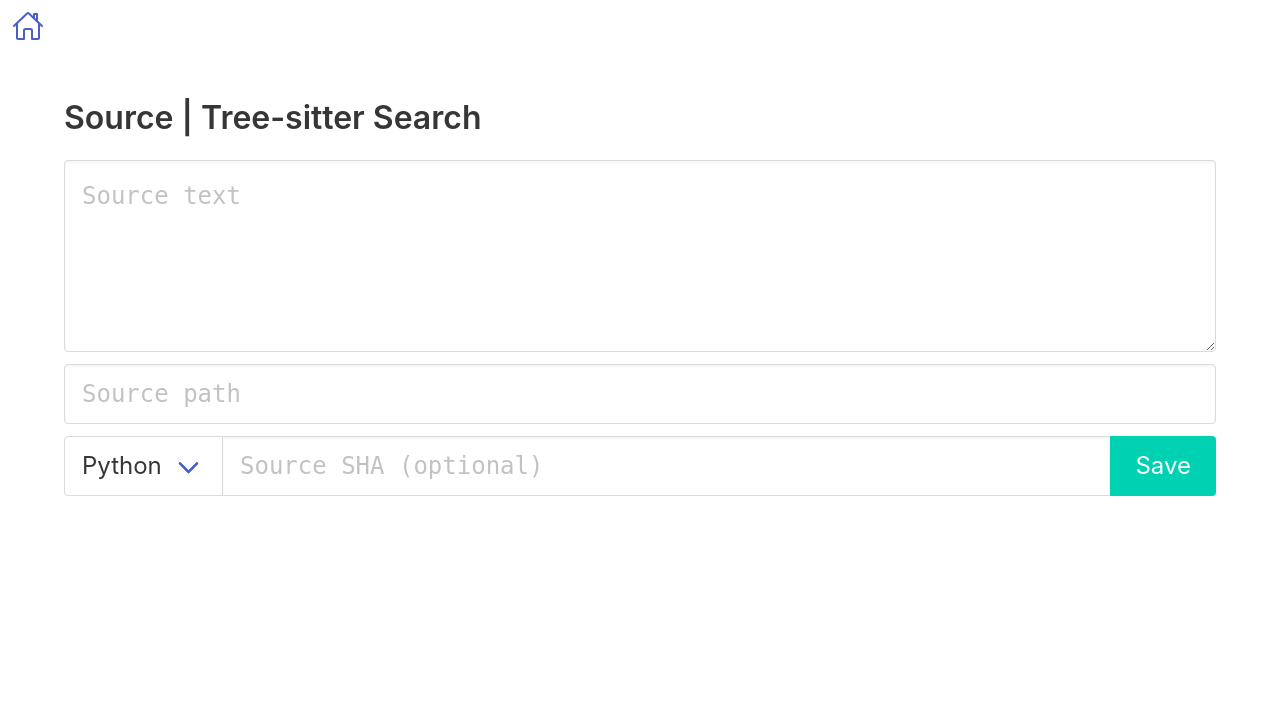
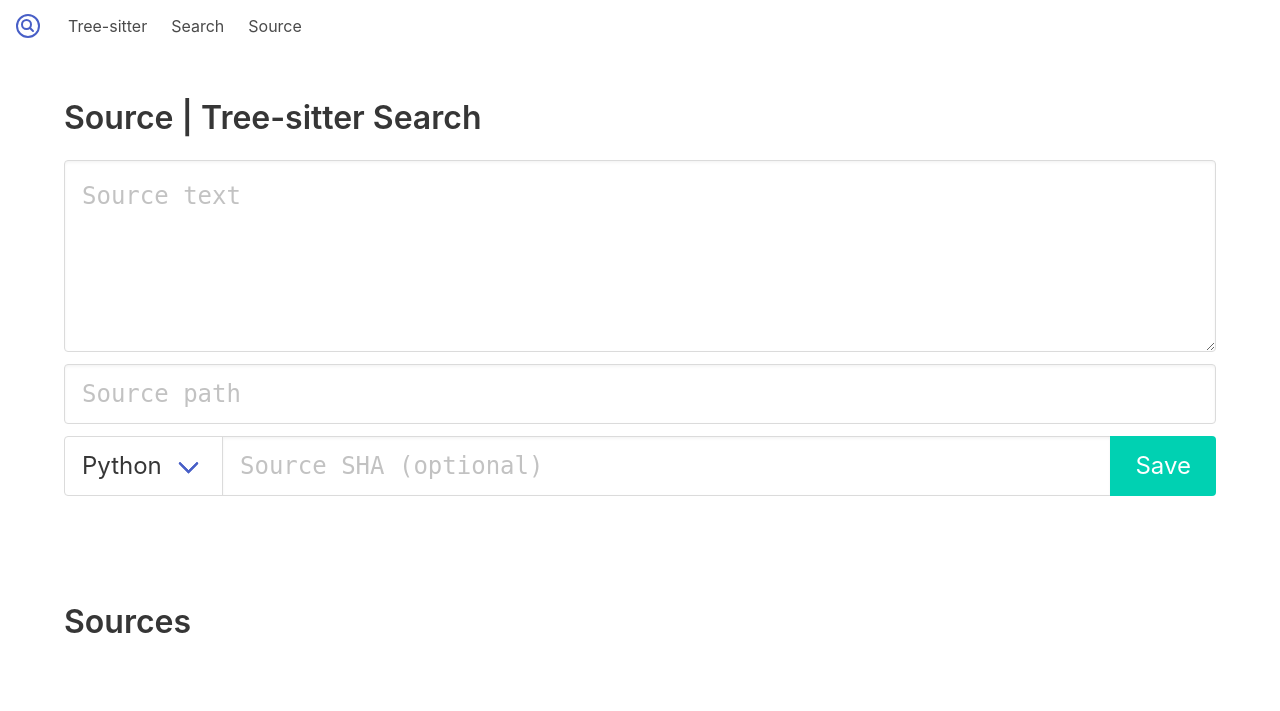
Before and after one commit to grantjenks/syntaxforest, a Django app: page /source/ in a window 1280 px wide. Shown: the top 711 px of the page. Run offline with Django 3.2, Linux system fonts and the light colour scheme; data that the repository does not hold is empty.

Commit message:
Use base template and highlight source

```diff
--- a/setup.py
+++ b/setup.py
@@ -22,6 +22,7 @@
     install_requires=[
         'Django==3.2.*',
         'modelqueue',
+        'pygments',
         'tree-sitter-languages',
     ],
     project_urls={
--- /dev/null
+++ b/tree_sitter_server/templates/tree_sitter_server/base.html
@@ -0,0 +1,22 @@
+<!DOCTYPE html>
+<html>
+  <head>
+    <meta charset="utf-8">
+    <meta name="viewport" content="width=device-width, initial-scale=1">
+    <title>{% block title %}Tree-sitter Search{% endblock %}</title>
+    <link rel="stylesheet" href="https://cdn.jsdelivr.net/npm/bulma@0.9.4/css/bulma.min.css">
+  </head>
+  <body>
+    <nav class="navbar" role="navigation" aria-label="main navigation">
+      <div class="navbar-brand">
+        <a class="navbar-item" href="{% url 'index' %}">
+          <svg width="2em" height="2em" xmlns="http://www.w3.org/2000/svg" viewBox="0 0 512 512"><title>Search Circle</title><path d="M256 80a176 176 0 10176 176A176 176 0 00256 80z" fill="none" stroke="currentColor" stroke-miterlimit="10" stroke-width="32"/><path d="M232 160a72 72 0 1072 72 72 72 0 00-72-72z" fill="none" stroke="currentColor" stroke-miterlimit="10" stroke-width="32"/><path fill="none" stroke="currentColor" stroke-linecap="round" stroke-miterlimit="10" stroke-width="32" d="M283.64 283.64L336 336"/></svg>
+        </a>
+        <a class="navbar-item" href="{% url 'index' %}">Tree-sitter</a>
+        <a class="navbar-item" href="{% url 'index' %}">Search</a>
+        <a class="navbar-item" href="{% url 'source' %}">Source</a>
+      </div>
+    </nav>
+    {% block content %}{% endblock %}
+  </body>
+</html>
--- a/tree_sitter_server/templates/tree_sitter_server/source.html
+++ b/tree_sitter_server/templates/tree_sitter_server/source.html
@@ -1,22 +1,11 @@
-<!DOCTYPE html>
-<html>
-  <head>
-    <meta charset="utf-8">
-    <meta name="viewport" content="width=device-width, initial-scale=1">
-    <title>{{ source.path }} | Tree-sitter Search</title>
-    <link rel="stylesheet" href="https://cdn.jsdelivr.net/npm/bulma@0.9.4/css/bulma.min.css">
-  </head>
-  <body>
-    <nav class="navbar" role="navigation" aria-label="main navigation">
-      <div class="navbar-brand">
-        <a class="navbar-item" href="{% url 'index' %}">
-          <svg width="2em" height="2em" xmlns="http://www.w3.org/2000/svg" viewBox="0 0 512 512"><title>Tree-sitter Search</title><path d="M80 212v236a16 16 0 0016 16h96V328a24 24 0 0124-24h80a24 24 0 0124 24v136h96a16 16 0 0016-16V212" fill="none" stroke="currentColor" stroke-linecap="round" stroke-linejoin="round" stroke-width="32"/><path d="M480 256L266.89 52c-5-5.28-16.69-5.34-21.78 0L32 256M400 179V64h-48v69" fill="none" stroke="currentColor" stroke-linecap="round" stroke-linejoin="round" stroke-width="32"/></svg>
-        </a>
-      </div>
-    </nav>
+{% extends 'tree_sitter_server/base.html' %}
+
+{% block title %}{% if source %}{{ source.path }}{% else %}Source{% endif %} | Tree-sitter Search{% endblock %}
+
+{% block content %}
+  {% if form %}
     <section class="section">
       <div class="container">
-        {% if form %}
         <h1 class="title">
           Source | Tree-sitter Search
         </h1>
@@ -49,12 +38,31 @@
           </div>
           {% csrf_token %}
         </form>
-        {% else %}
-          <pre class="is-family-monospace">
-            {{ source.text }}
-          </pre>
-        {% endif %}
       </div>
     </section>
-  </body>
-</html>
+    <section class="section">
+      <div class="container">
+        <h2 class="title">
+          Sources
+        </h2>
+        <ol>
+          {% for source in sources %}
+            <li><a href="{% url 'source' source.path %}">{{ source.path }}</a></li>
+          {% endfor %}
+        </ol>
+      </div>
+    </section>
+  {% else %}
+    <section class="section">
+      <div class="container">
+        <h1 class="title">
+          {{ source.path }}
+        </h1>
+        <style>
+          {{ style|safe }}
+        </style>
+        {{ code|safe }}
+      </div>
+    </section>
+  {% endif %}
+{% endblock %}
--- a/tree_sitter_server/urls.py
+++ b/tree_sitter_server/urls.py
@@ -21,7 +21,7 @@
 urlpatterns = [
     path('', views.index, name='index'),
     path('search/<int:search_id>', views.search, name='search'),
-    path('admin/', admin.site.urls),
     path('source/<path:path>', views.source, name='source'),
     path('source/', lambda request: views.source(request, path=''), name='source'),
+    path('backend/', admin.site.urls),
 ]
--- a/tree_sitter_server/views.py
+++ b/tree_sitter_server/views.py
@@ -1,4 +1,8 @@
 import modelqueue
+
+from pygments import highlight
+from pygments.lexers import get_lexer_for_filename
+from pygments.formatters import HtmlFormatter
 
 from django.shortcuts import get_object_or_404, redirect, render
 
@@ -36,7 +40,12 @@
 def source(request, path):
     if path != '':
         source = get_object_or_404(Source, path=path)
-        return render(request, 'tree_sitter_server/source.html', {'source': source})
+        lexer = get_lexer_for_filename(path)
+        formatter = HtmlFormatter(linenos=True, cssclass="source")
+        code = highlight(source.text, lexer, formatter)
+        style = formatter.get_style_defs()
+        context = {'source': source, 'code': code, 'style': style}
+        return render(request, 'tree_sitter_server/source.html', context)
     if request.method == 'POST':
         form = SourceForm(request.POST)
         if form.is_valid():
@@ -44,4 +53,6 @@
             return redirect('source', path=source.path)
     else:
         form = SourceForm()
-    return render(request, 'tree_sitter_server/source.html', {'form': form})
+    sources = Source.objects.order_by('-update_time')[:10]
+    context = {'form': form, 'sources': sources}
+    return render(request, 'tree_sitter_server/source.html', context)
```
Also changed, not shown: tree_sitter_server/templates/tree_sitter_server/index.html (+6 -18 lines), tree_sitter_server/templates/tree_sitter_server/search.html (+6 -19 lines). Lines whose indentation alone changed are shown as unchanged.
